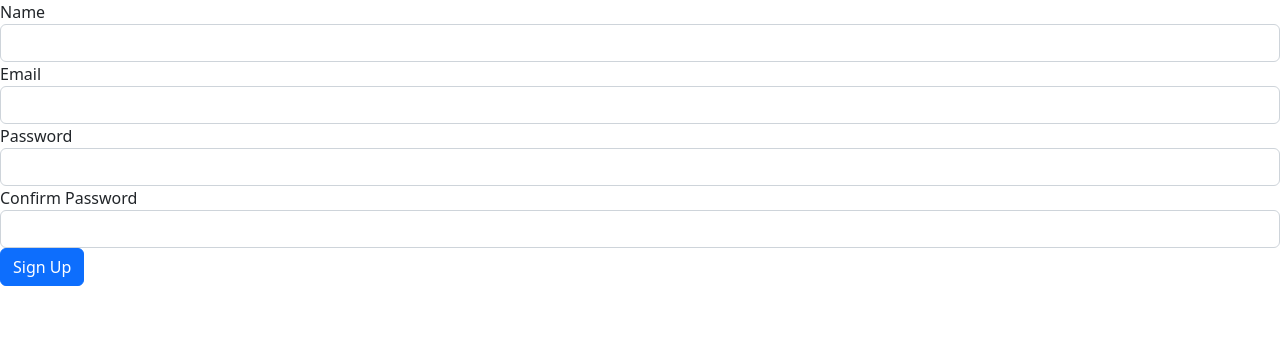
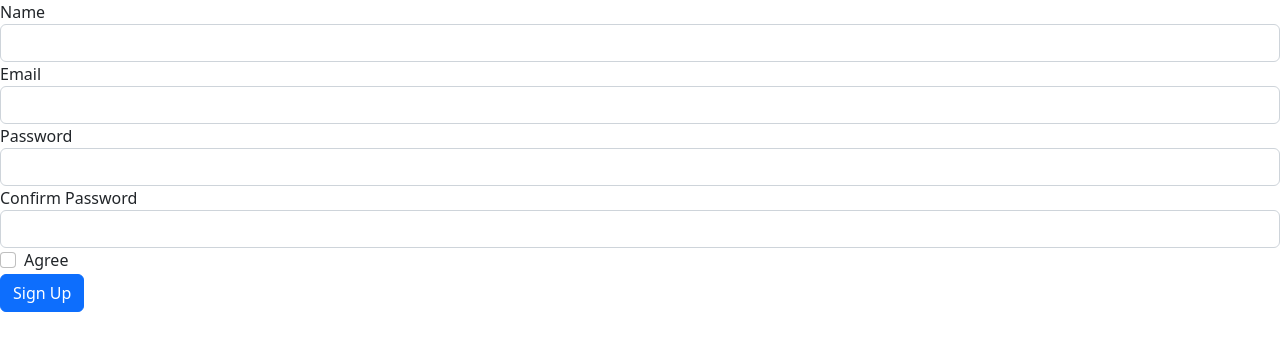
Before and after one commit to Gorosheck/laravel-study, a Laravel app: template resources/views/sign-up.blade.php in a window 1280 px wide. Shown: the part 72-423 px from the top of the page. Run offline with Laravel 9, Linux system fonts and the light colour scheme; the template is opened without the code that fills it, so the values that code supplies are empty.

Commit message:
HW 20 done, add checkbox validation

```diff
--- a/app/Http/Controllers/UserController.php
+++ b/app/Http/Controllers/UserController.php
@@ -26,7 +26,7 @@ class UserController extends Controller
 
         session()->flash('success', 'Success!');
 
-        return redirect()->route('main');
+        return redirect()->route('home');
     }
 
     public function verifyEmail(string $id, string $hash, Request $request)
@@ -46,7 +46,7 @@ class UserController extends Controller
 
         session()->flash('success', 'Success!');
 
-        return redirect()->route('main');
+        return redirect()->route('home');
     }
 
 }
--- a/app/Http/Requests/User/SignUpRequest.php
+++ b/app/Http/Requests/User/SignUpRequest.php
@@ -27,6 +27,7 @@ class SignUpRequest extends FormRequest
             'name' => ['required', 'string', 'min:1', 'max:255'],
             'email' => ['required', 'email:rfc', 'max:255', 'unique:users'],
             'password' => ['required', 'string', 'min:8', 'max:25', 'confirmed'],
+            'checkbox' => ['required', 'accepted'],
         ];
     }
 }
--- a/lang/en/validation.php
+++ b/lang/en/validation.php
@@ -175,6 +175,7 @@ return [
         'year' => 'Year',
         'password' => 'Password',
         'password_confirmation' => 'Confirm Password',
+        'checkbox' => 'Agree',
     ],
 
 ];
--- a/resources/views/sign-up.blade.php
+++ b/resources/views/sign-up.blade.php
@@ -1,6 +1,6 @@
 @extends('layouts.app')
 
-@section('title', 'Sign Up')
+@section('title-block')Регистрация@endsection
 
 @section('content')
     <div class="row">
@@ -39,6 +39,16 @@
                 @enderror
             </div>
 
+            <div class="form-check">
+                <label class="form-check-label" for="flexCheckIndeterminate">
+                {{ __('validation.attributes.checkbox') }}
+            </label>
+            <input class="form-check-input @error('checkbox') is-invalid @enderror" type="checkbox"  name="checkbox">
+            @error('checkbox')
+            <div class="invalid-feedback">{{ $message }}</div>
+                @enderror
+            </div>
+
             <div class="form-group">
                 <button class="btn btn-primary">Sign Up</button>
             </div>
--- a/routes/web.php
+++ b/routes/web.php
@@ -24,6 +24,15 @@ Route::get('/contacts', [MainController::class, 'contacts'])->name('contacts');
 Route::get('/about', [MainController::class, 'about'])->name('about');
 
 Route::post('/contacts', [ContactController::class, 'store'])->name('contact_store');
+
+Route::get('/sign-up', [UserController::class, 'signUpForm'])
+    ->name('sign-up.form');
+
+Route::post('/sign-up', [UserController::class, 'signUp'])
+    ->name('sign-up');
+
+Route::get('/verify-email/{id}/{hash}', [UserController::class, 'verifyEmail'])
+    ->name('verify.email');
 
 
 Route::group(['prefix' => '/movies', 'as' => 'movie.'], function() {
@@ -54,13 +63,4 @@ Route::group(['prefix' => '/movies', 'as' => 'movie.'], function() {
         ->name('delete');
 
 
-    Route::get('/sign-up', [UserController::class, 'signUpForm'])
-        ->name('sign-up.form');
-
-    Route::post('/sign-up', [UserController::class, 'signUp'])
-        ->name('sign-up');
-
-    Route::get('/verify-email/{id}/{hash}', [UserController::class, 'verifyEmail'])
-        ->name('verify.email');
-
 });
```
